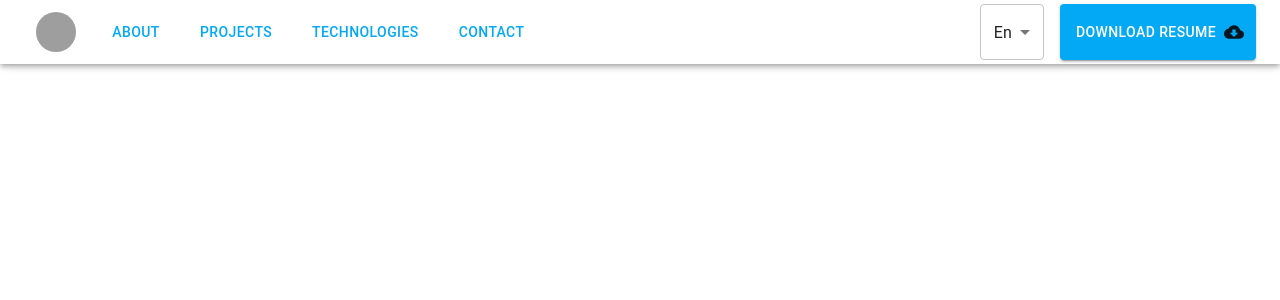
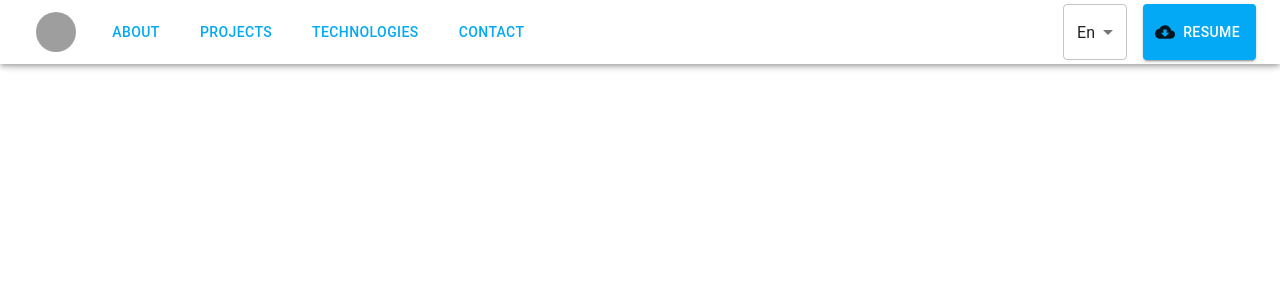
Before and after one commit to couvq/Portfolio-Site-V.2, a React (Create React App) app in the folder portfolio-site-v2/: page / in a window 1280 px wide. Shown: the top 300 px of the page. Built offline with nearby package versions, Linux system fonts and the light colour scheme; grey boxes are pictures that could not be loaded.

Commit message:
more download styling

```diff
--- a/portfolio-site-v2/src/components/Nav/ResumeDownloadButton.js
+++ b/portfolio-site-v2/src/components/Nav/ResumeDownloadButton.js
@@ -6,9 +6,9 @@ import CloudDownloadSharpIcon from "@mui/icons-material/CloudDownloadSharp";
 const ResumeDownloadButton = () => {
   return (
 
-      <Button variant="contained" endIcon={<CloudDownloadSharpIcon />}>
+      <Button variant="contained" startIcon={<CloudDownloadSharpIcon />}>
       <a href="/QuentinCouvelaireResume.pdf" style={{ textDecoration: 'none', color: 'white'}} download>
-        Download Resume
+        Resume
       </a>
       </Button>
   );
```
